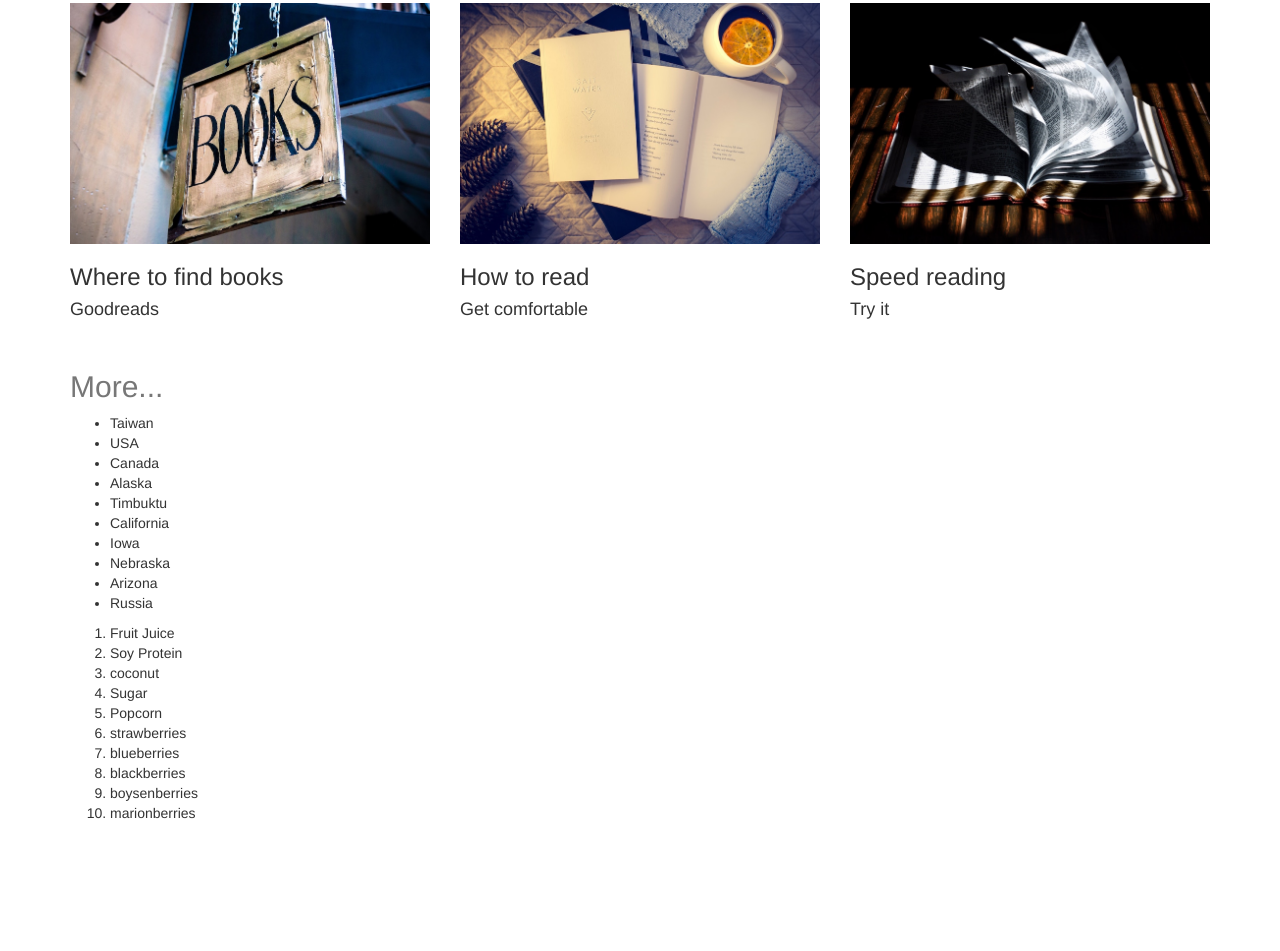
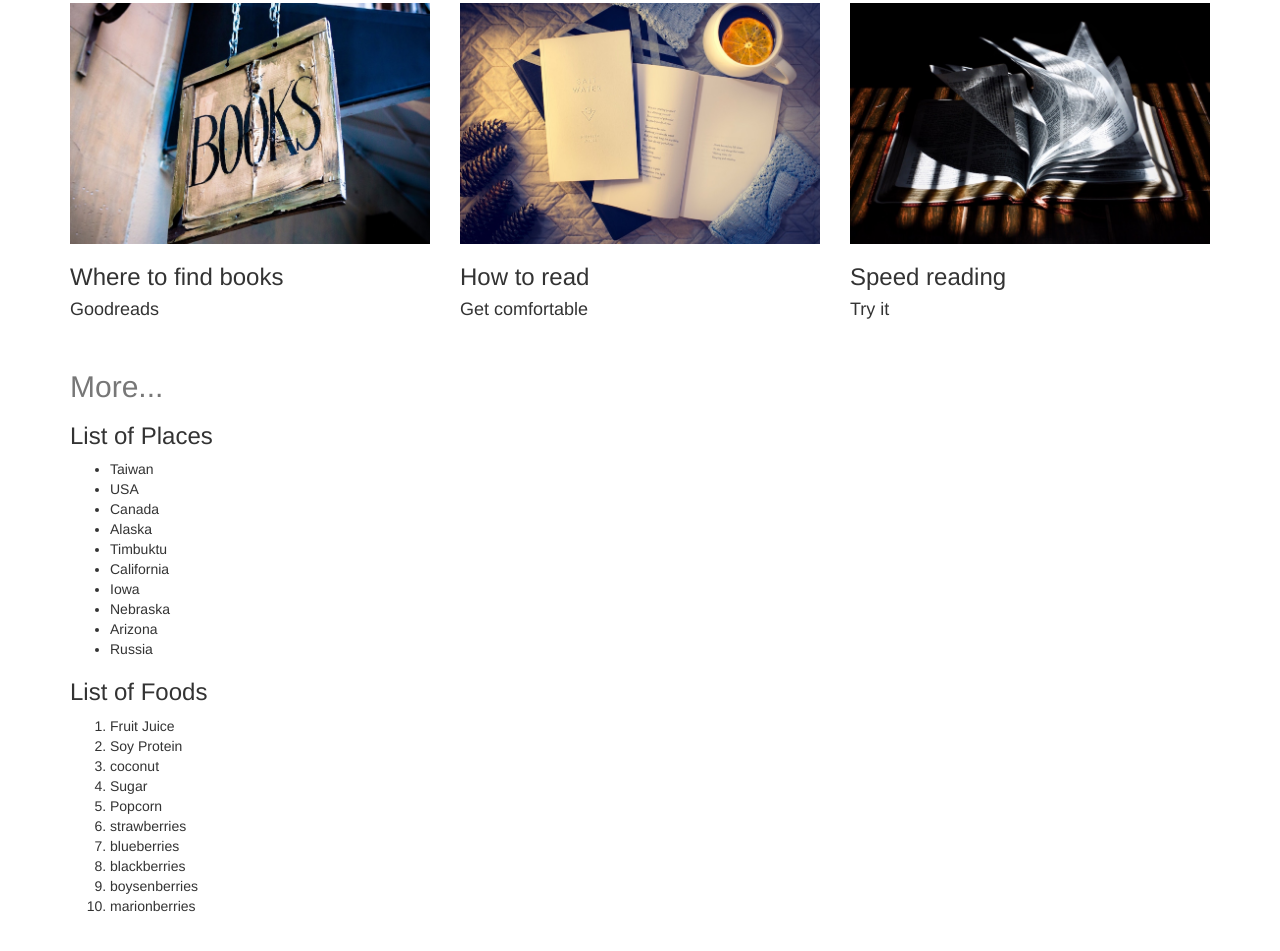
Before and after one commit to IreneFlorez/aboutMe, a plain HTML site: page index.html in a window 1280 px wide. Shown: the part 1452-2403 px from the top of the page. Before the commit the page ends 2376 px from the top, so only its background shows below. Drawn offline with nearby package versions, Linux system fonts and the light colour scheme.

Commit message:
Update index.html

```diff
--- a/index.html
+++ b/index.html
@@ -174,9 +174,11 @@
      <div class="col-md-12">
        <br>
        <h2 class="featured-section-header text-muted text-thin">More...</h2>
+       <h3> List of Places</h3>
         <div id="ulplaces">
         </div>
-        <div id="olfoods">
+       <h3> List of Foods</h3>
+       <div id="olfoods">
         </div>
 
      </div>
```
